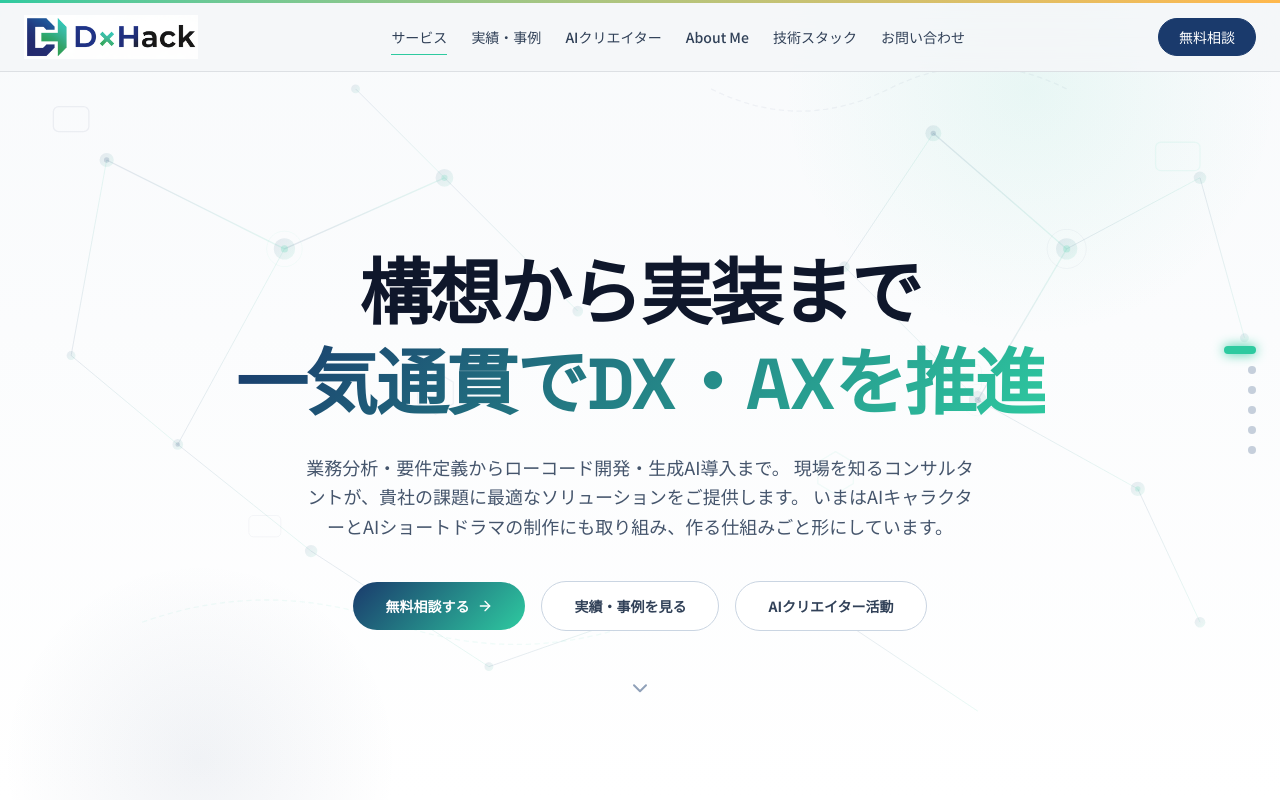
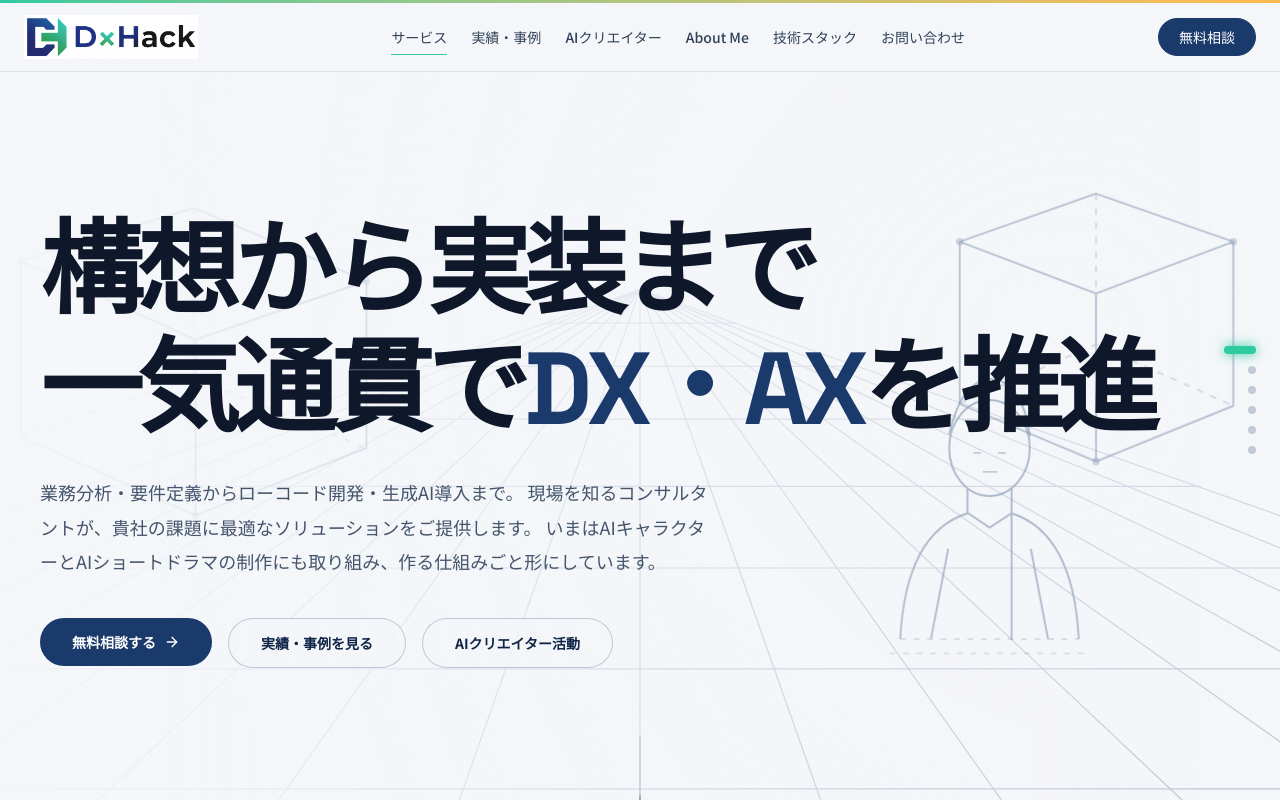
Before and after one commit to d-hack-takaguchi/portfolio, a Next.js app: page / in a window 1280 px wide. Shown: the top 802 px of the page. Built offline with nearby package versions, Linux system fonts and the light colour scheme.

Commit message:
feat: implement redesign phase 2 hero transition

```diff
--- a/package.json
+++ b/package.json
@@ -6,7 +6,7 @@
     "dev": "next dev",
     "build": "next build",
     "start": "next start",
-    "lint": "next lint"
+    "lint": "tsc --noEmit"
   },
   "keywords": [],
   "author": "",
--- a/src/components/AICreator.tsx
+++ b/src/components/AICreator.tsx
@@ -1,6 +1,7 @@
 "use client";
 
-import { motion } from "framer-motion";
+import { useRef } from "react";
+import { motion, useReducedMotion, useScroll, useTransform } from "framer-motion";
 import {
   Clapperboard,
   Users,
@@ -105,18 +106,34 @@ const links = [
 ];
 
 export default function AICreator() {
+  const sectionRef = useRef<HTMLElement>(null);
+  const reducedMotion = useReducedMotion();
+  const { scrollYProgress } = useScroll({ target: sectionRef, offset: ["start end", "start start"] });
+  const colorWidth = useTransform(scrollYProgress, [0, .7], [reducedMotion ? "100%" : "0%", "100%"]);
+  const gridY = useTransform(scrollYProgress, [0, 1], [reducedMotion ? 0 : -70, 0]);
+
   return (
-    <section id="creator" className="bg-slate-50 py-24">
-      <div className="mx-auto max-w-6xl px-6">
+    <section ref={sectionRef} id="creator" className="relative overflow-hidden bg-[#0a0f1a] pb-24 pt-40">
+      <div aria-hidden className="pointer-events-none absolute inset-x-0 top-0 h-72 overflow-hidden">
+        <motion.div className="absolute -inset-x-20 -top-40 h-[440px] origin-top [transform:perspective(500px)_rotateX(62deg)]" style={{ y: gridY }}>
+          <div className="absolute inset-0 bg-[linear-gradient(rgba(232,237,245,.12)_1px,transparent_1px),linear-gradient(90deg,rgba(232,237,245,.12)_1px,transparent_1px)] bg-[size:42px_42px]" />
+          <motion.div className="absolute inset-0 overflow-hidden" style={{ width: colorWidth }}>
+            <div className="h-full w-[calc(100vw+10rem)] bg-[linear-gradient(rgba(46,202,160,.3)_1px,transparent_1px),linear-gradient(90deg,rgba(255,184,77,.26)_1px,transparent_1px)] bg-[size:42px_42px]" />
+          </motion.div>
+        </motion.div>
+        <div className="absolute inset-0 bg-gradient-to-b from-[#f4f6f9] via-[#0a0f1a]/55 to-[#0a0f1a]" />
+      </div>
+
+      <div className="relative mx-auto max-w-6xl px-6">
         <span className="mb-4 block text-center text-sm font-semibold tracking-wide text-[#2ecaa0]">
           AIクリエイター活動
         </span>
-        <h2 className="mx-auto max-w-3xl text-center text-3xl font-bold leading-snug text-slate-900 md:text-4xl">
+        <h2 className="mx-auto max-w-3xl text-center text-3xl font-bold leading-snug text-[#e8edf5] md:text-4xl">
           AIで「作品」を作り、
           <br className="hidden sm:block" />
-          <span className="text-brand-gradient">作る仕組みまで自分で組む</span>
+          <span className="bg-gradient-to-r from-[#2ecaa0] to-[#ffb84d] bg-clip-text text-transparent">作る仕組みまで自分で組む</span>
         </h2>
-        <p className="mx-auto mt-5 max-w-2xl text-center leading-relaxed text-slate-600">
+        <p className="mx-auto mt-5 max-w-2xl text-center leading-relaxed text-slate-300">
           2026年9月から、AIキャラクターとAIショートドラマの制作・発信を始めました。
           コンサルで培った業務設計と実装の力を、クリエイティブの制作ラインづくりにも使っています。
           作品を出すたびにメイキングも公開し、仕組みそのものを見せながら育てています。
--- a/src/components/Hero.tsx
+++ b/src/components/Hero.tsx
@@ -1,89 +1,145 @@
 "use client";
 
-import Image from "next/image";
-import { motion } from "framer-motion";
-import { ArrowRight, ChevronDown } from "lucide-react";
+import { useRef } from "react";
+import {
+  motion,
+  useMotionValue,
+  useReducedMotion,
+  useScroll,
+  useSpring,
+  useTransform,
+} from "framer-motion";
+import { ArrowRight } from "lucide-react";
+
+const firstLine = "構想から実装まで";
+const secondLineStart = "一気通貫で";
+const secondLineAccent = "DX・AX";
+const secondLineEnd = "を推進";
+
+function AnimatedCharacters({ text, offset = 0 }: { text: string; offset?: number }) {
+  const reducedMotion = useReducedMotion();
+
+  return <>{Array.from(text).map((character, index) => (
+    <motion.span
+      aria-hidden="true"
+      className="inline-block"
+      initial={reducedMotion ? false : { opacity: 0, y: ".45em" }}
+      animate={{ opacity: 1, y: 0 }}
+      transition={{ delay: reducedMotion ? 0 : (offset + index) * .03, duration: .65, ease: [.22, 1, .36, 1] }}
+      key={`${character}-${index}`}
+    >
+      {character}
+    </motion.span>
+  ))}</>;
+}
+
+function BlueprintScene() {
+  return (
+    <svg viewBox="0 0 1600 900" preserveAspectRatio="xMidYMid slice" className="h-full w-full" aria-hidden="true">
+      <defs>
+        <pattern id="blueprint-small-grid" width="42" height="42" patternUnits="userSpaceOnUse">
+          <path d="M 42 0 L 0 0 0 42" fill="none" stroke="currentColor" strokeOpacity=".16" strokeWidth="1" />
+        </pattern>
+        <linearGradient id="blueprint-fade" x1="0" y1="0" x2="0" y2="1">
+          <stop offset="0" stopColor="white" stopOpacity="0" />
+          <stop offset=".38" stopColor="white" stopOpacity=".34" />
+          <stop offset="1" stopColor="white" />
+        </linearGradient>
+        <mask id="floor-fade"><rect width="1600" height="900" fill="url(#blueprint-fade)" /></mask>
+      </defs>
+
+      <g className="blueprint-floor" mask="url(#floor-fade)" fill="none" stroke="currentColor" strokeWidth="1.25" opacity=".55">
+        {[-800, -600, -400, -200, 0, 200, 400, 600, 800, 1000, 1200, 1400, 1600, 1800, 2000, 2200, 2400].map((x) =>
+          <path key={x} d={`M800 335 L${x} 900`} />)}
+        {[370, 415, 470, 540, 625, 730, 855].map((y) =>
+          <path key={y} d={`M${800 - (y - 335) * 2.85} ${y} H${800 + (y - 335) * 2.85}`} />)}
+      </g>
+
+      <g fill="none" stroke="currentColor" strokeWidth="2" opacity=".58">
+        <path d="M155 305 335 250l180 76-178 61z M155 305v183l182 82V387 M337 570l178-70V326" />
+        <path d="m155 488 180-61 180 73 M335 250v177" strokeDasharray="7 8" opacity=".55" />
+        <path d="M1275 235 1418 285v171l-143 58-142-60V285z M1133 285l142 54 143-54 M1275 339v175" />
+        <path d="M1133 454l142-62 143 64 M1275 235v157" strokeDasharray="7 8" opacity=".55" />
+      </g>
+
+      <g fill="none" stroke="currentColor" strokeWidth="2" opacity=".7">
+        <ellipse cx="1164" cy="500" rx="42" ry="50" />
+        <path d="M1122 486c8-36 22-57 43-58 22 1 37 23 41 60M1141 542v26c-41 13-66 55-70 131M1187 542v26c41 13 66 55 70 131M1103 699l18-94m104 94-18-94M1142 568l22 15 23-15v132" />
+        <path d="M1147 505h8m18 0h8m-24 20h15" strokeWidth="1.3" />
+        <path d="M1071 699h186 M1060 714h208" strokeDasharray="6 8" opacity=".45" />
+      </g>
+
+      <g fill="currentColor" opacity=".38">
+        <circle cx="155" cy="305" r="4" /><circle cx="515" cy="326" r="4" /><circle cx="337" cy="570" r="4" />
+        <circle cx="1133" cy="285" r="4" /><circle cx="1418" cy="285" r="4" /><circle cx="1275" cy="514" r="4" />
+      </g>
+    </svg>
+  );
+}
 
 export default function Hero() {
+  const sectionRef = useRef<HTMLElement>(null);
+  const reducedMotion = useReducedMotion();
+  const pointerX = useMotionValue(0);
+  const pointerY = useMotionValue(0);
+  const sceneX = useSpring(pointerX, { stiffness: 90, damping: 24 });
+  const sceneY = useSpring(pointerY, { stiffness: 90, damping: 24 });
+  const { scrollYProgress } = useScroll({ target: sectionRef, offset: ["start start", "end start"] });
+  const gridY = useTransform(scrollYProgress, [0, 1], [0, reducedMotion ? 0 : 150]);
+  const accentReveal = useTransform(scrollYProgress, [0, .32], [reducedMotion ? "100%" : "0%", "100%"]);
+
+  const handlePointerMove = (event: React.PointerEvent<HTMLElement>) => {
+    if (reducedMotion || window.innerWidth < 768) return;
+    const x = event.clientX / window.innerWidth - .5;
+    const y = event.clientY / window.innerHeight - .5;
+    pointerX.set(x * 5);
+    pointerY.set(y * -4);
+  };
+
+  const characterOffset = firstLine.length + secondLineStart.length;
+
   return (
-    <section className="relative flex min-h-screen items-center overflow-hidden bg-gradient-to-b from-slate-50 to-white pt-20">
-      {/* DX network background illustration */}
-      <div className="pointer-events-none absolute inset-0">
-        <Image
-          src="/hero-bg.svg"
-          alt=""
-          fill
-          className="object-cover opacity-80"
-          priority
-        />
-      </div>
+    <section ref={sectionRef} onPointerMove={handlePointerMove} onPointerLeave={() => { pointerX.set(0); pointerY.set(0); }} className="relative flex min-h-[100svh] items-center overflow-hidden bg-[#f4f6f9] pt-20 text-[#0f172a]">
+      <motion.div className="pointer-events-none absolute -inset-8 text-[#1a3a6c] [transform-style:preserve-3d]" style={{ y: gridY, rotateY: sceneX, rotateX: sceneY }}>
+        <BlueprintScene />
+      </motion.div>
+      <div className="pointer-events-none absolute inset-0 bg-[linear-gradient(90deg,rgba(244,246,249,.96),rgba(244,246,249,.62)_48%,rgba(244,246,249,.2)),radial-gradient(circle_at_50%_42%,transparent_0%,rgba(244,246,249,.38)_70%)]" />
 
-      {/* Decorative gradient orbs */}
-      <div className="pointer-events-none absolute -top-40 right-0 h-[500px] w-[500px] rounded-full bg-[radial-gradient(circle,#2ecaa015_0%,transparent_70%)]" />
-      <div className="pointer-events-none absolute -bottom-40 left-0 h-[400px] w-[400px] rounded-full bg-[radial-gradient(circle,#1a3a6c10_0%,transparent_70%)]" />
-
-      <div className="relative mx-auto max-w-6xl px-6 py-24">
-        <motion.div
-          initial={{ opacity: 0, y: 30 }}
-          animate={{ opacity: 1, y: 0 }}
-          transition={{ duration: 0.7 }}
-          className="text-center"
-        >
-          <h1 className="mx-auto max-w-4xl text-5xl font-extrabold leading-tight tracking-tight text-slate-900 md:text-6xl lg:text-7xl">
-            構想から実装まで
-            <br />
-            <span className="text-brand-gradient">
-              一気通貫でDX・AXを推進
+      <div className="relative mx-auto w-full max-w-7xl px-6 py-28 md:px-10">
+        <div className="max-w-5xl">
+          <h1 aria-label={`${firstLine} ${secondLineStart}${secondLineAccent}${secondLineEnd}`} className="font-display font-bold tracking-[-.055em] text-[#0f172a]">
+            <span className="block whitespace-nowrap"><AnimatedCharacters text={firstLine} /></span>
+            <span className="block whitespace-nowrap">
+              <AnimatedCharacters text={secondLineStart} offset={firstLine.length} />
+              <span className="relative inline-block">
+                <span className="text-[#1a3a6c]"><AnimatedCharacters text={secondLineAccent} offset={characterOffset} /></span>
+                <motion.span aria-hidden className="absolute inset-0 overflow-hidden whitespace-nowrap bg-gradient-to-r from-[#1a3a6c] to-[#2ecaa0] bg-clip-text text-transparent" style={{ width: accentReveal }}>
+                  {secondLineAccent}
+                </motion.span>
+              </span>
+              <AnimatedCharacters text={secondLineEnd} offset={characterOffset + secondLineAccent.length} />
             </span>
           </h1>
 
-          <p className="mx-auto mt-6 max-w-2xl text-lg leading-relaxed text-slate-600">
+          <motion.p initial={reducedMotion ? false : { opacity: 0, y: 20 }} animate={{ opacity: 1, y: 0 }} transition={{ delay: reducedMotion ? 0 : 1.05, duration: .8, ease: [.22, 1, .36, 1] }} className="mt-7 max-w-2xl text-base leading-[1.9] text-slate-600 md:text-lg">
             業務分析・要件定義からローコード開発・生成AI導入まで。
             現場を知るコンサルタントが、貴社の課題に最適なソリューションをご提供します。
             いまはAIキャラクターとAIショートドラマの制作にも取り組み、作る仕組みごと形にしています。
-          </p>
+          </motion.p>
 
-          <div className="mt-10 flex flex-col items-center justify-center gap-4 sm:flex-row">
-            <a
-              href="#contact"
-              className="group inline-flex items-center gap-2 rounded-full bg-brand-gradient px-8 py-3.5 text-sm font-semibold text-white transition hover:opacity-90"
-            >
-              無料相談する
-              <ArrowRight
-                size={16}
-                className="transition group-hover:translate-x-1"
-              />
+          <motion.div initial={reducedMotion ? false : { opacity: 0, y: 20 }} animate={{ opacity: 1, y: 0 }} transition={{ delay: reducedMotion ? 0 : 1.15, duration: .8, ease: [.22, 1, .36, 1] }} className="mt-10 flex flex-col items-start gap-4 sm:flex-row">
+            <a href="#contact" className="group inline-flex items-center gap-2 rounded-full bg-[#1a3a6c] px-8 py-3.5 text-sm font-semibold text-white transition-colors hover:bg-[#0f2547]">
+              無料相談する <ArrowRight size={16} className="transition-transform group-hover:translate-x-1" />
             </a>
-            <a
-              href="#cases"
-              className="inline-flex items-center gap-2 rounded-full border border-slate-300 bg-white px-8 py-3.5 text-sm font-semibold text-slate-700 transition hover:border-[#2ecaa0] hover:shadow-sm"
-            >
-              実績・事例を見る
-            </a>
-            <a
-              href="#creator"
-              className="inline-flex items-center gap-2 rounded-full border border-slate-300 bg-white px-8 py-3.5 text-sm font-semibold text-slate-700 transition hover:border-[#2ecaa0] hover:shadow-sm"
-            >
-              AIクリエイター活動
-            </a>
-          </div>
-        </motion.div>
+            <a href="#cases" className="inline-flex items-center gap-2 rounded-full border border-[#1a3a6c]/25 bg-[#f4f6f9]/80 px-8 py-3.5 text-sm font-semibold text-[#0f2547] transition-colors hover:border-[#1a3a6c]">実績・事例を見る</a>
+            <a href="#creator" className="inline-flex items-center gap-2 rounded-full border border-[#1a3a6c]/25 bg-[#f4f6f9]/80 px-8 py-3.5 text-sm font-semibold text-[#0f2547] transition-colors hover:border-[#1a3a6c]">AIクリエイター活動</a>
+          </motion.div>
+        </div>
+      </div>
 
-        {/* Scroll indicator */}
-        <motion.div
-          initial={{ opacity: 0 }}
-          animate={{ opacity: 1 }}
-          transition={{ delay: 1.2, duration: 0.5 }}
-          className="absolute bottom-8 left-1/2 -translate-x-1/2"
-        >
-          <motion.div
-            animate={{ y: [0, 8, 0] }}
-            transition={{ repeat: Infinity, duration: 1.5 }}
-          >
-            <ChevronDown size={24} className="text-slate-400" />
-          </motion.div>
-        </motion.div>
-      </div>
+      <motion.div aria-hidden initial={reducedMotion ? false : { opacity: 0 }} animate={{ opacity: 1 }} transition={{ delay: 1.35 }} className="absolute bottom-0 left-1/2 h-16 w-px -translate-x-1/2 overflow-hidden bg-[#1a3a6c]/20">
+        <motion.span className="block h-1/2 w-full bg-[#1a3a6c]" animate={reducedMotion ? undefined : { y: ["-100%", "200%"] }} transition={{ repeat: Infinity, duration: 1.8, ease: "easeInOut" }} />
+      </motion.div>
     </section>
   );
 }
```
Also changed, not shown: 1 other file (tests, documents, lock files or other folders).
